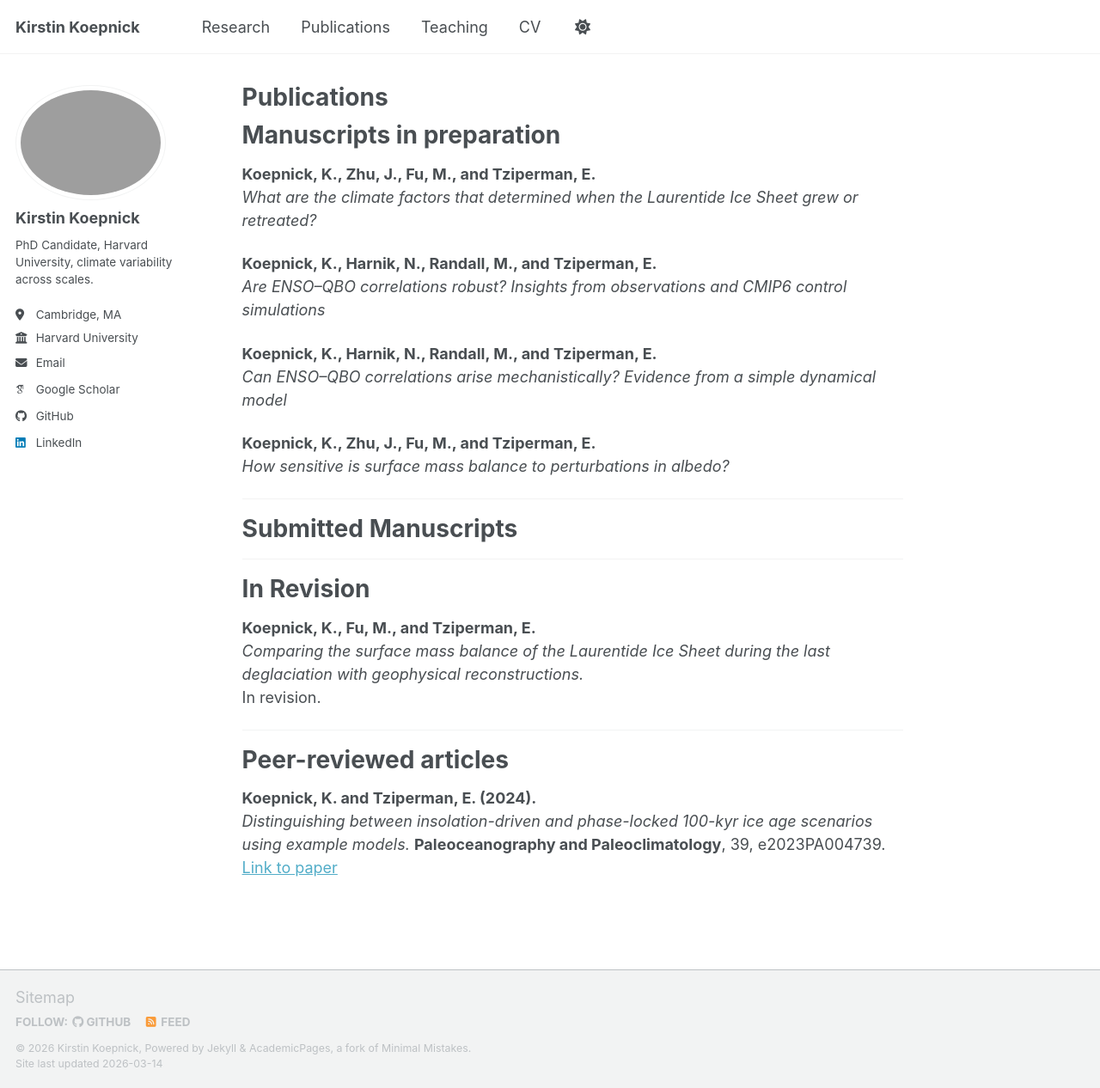
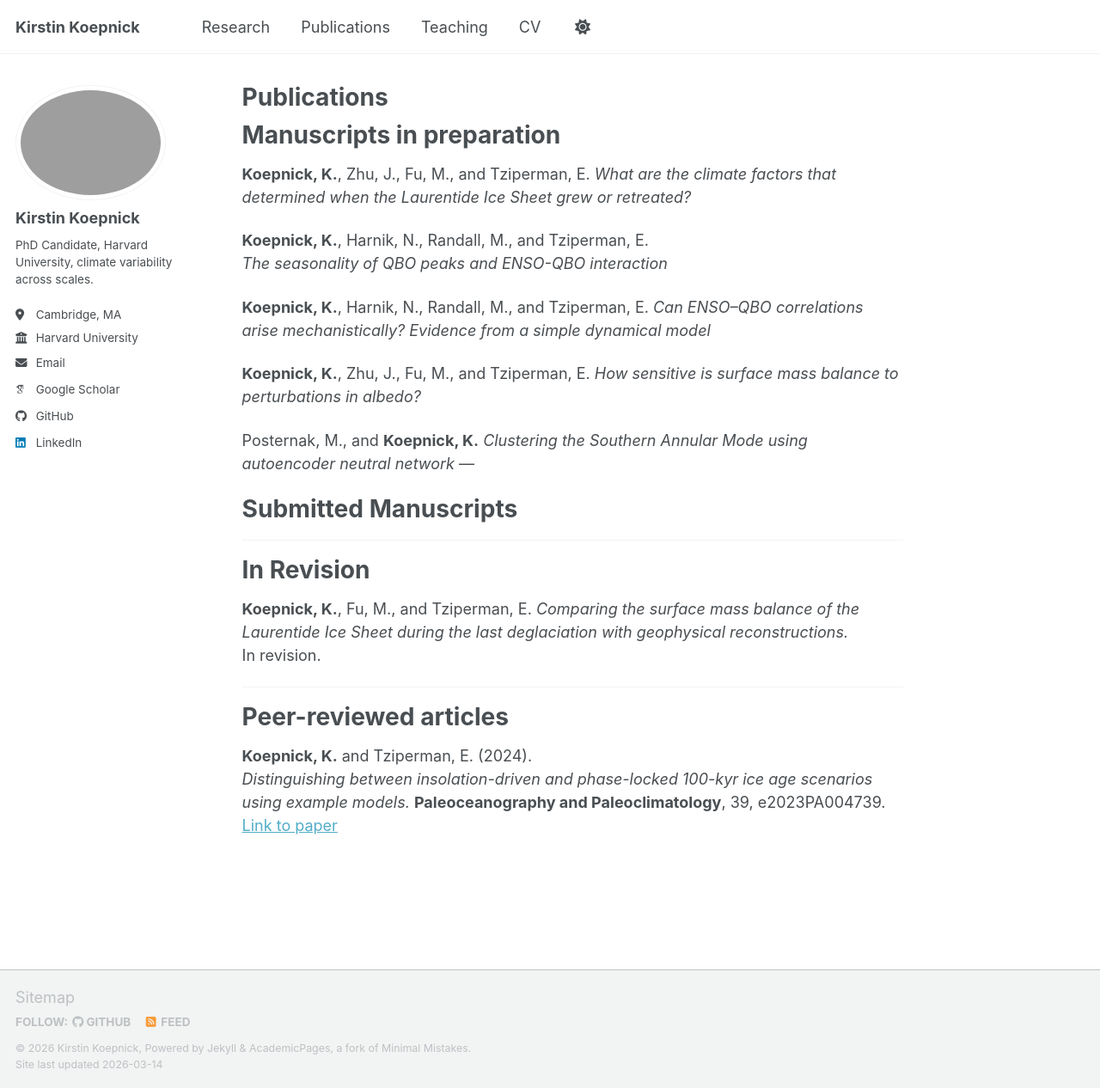
Before and after one commit to kirstinkoepnick/kirstinkoepnick.github.io, a Jekyll site: the page built from _pages/publications.md, in a window 1280 px wide and 1266 px high. Shown: the whole window at 86% size. Built offline with Jekyll 4.4.1, drawn with Linux system fonts in a browser that asks for light colours; some web fonts are replaced; a script bundle is joined from its source files by our own code; library files that are not in the unit come from our copies.

Commit message:
Update publications.md

```diff
--- a/_pages/publications.md
+++ b/_pages/publications.md
@@ -7,18 +7,20 @@ author_profile: true
 
 # Manuscripts in preparation
 
-**Koepnick, K., Zhu, J., Fu, M., and Tziperman, E.**
+**Koepnick, K.**, Zhu, J., Fu, M., and Tziperman, E.
 *What are the climate factors that determined when the Laurentide Ice Sheet grew or retreated?*
 
-**Koepnick, K., Harnik, N., Randall, M., and Tziperman, E.**
-*Are ENSO–QBO correlations robust? Insights from observations and CMIP6 control simulations*
+**Koepnick, K.**, Harnik, N., Randall, M., and Tziperman, E.
+*The seasonality of QBO peaks and ENSO-QBO interaction*
 
-**Koepnick, K., Harnik, N., Randall, M., and Tziperman, E.**
+**Koepnick, K.**, Harnik, N., Randall, M., and Tziperman, E.
 *Can ENSO–QBO correlations arise mechanistically? Evidence from a simple dynamical model*
 
-**Koepnick, K., Zhu, J., Fu, M., and Tziperman, E.**
+**Koepnick, K.**, Zhu, J., Fu, M., and Tziperman, E.
 *How sensitive is surface mass balance to perturbations in albedo?*
 
+Posternak, M., and **Koepnick, K.**
+*Clustering the Southern Annular Mode using autoencoder neutral network*
 ---
 
 # Submitted Manuscripts
@@ -27,7 +29,7 @@ author_profile: true
 
 # In Revision
 
-**Koepnick, K., Fu, M., and Tziperman, E.**
+**Koepnick, K.**, Fu, M., and Tziperman, E.
 *Comparing the surface mass balance of the Laurentide Ice Sheet during the last deglaciation with geophysical reconstructions.*
 In revision.
 
@@ -35,6 +37,6 @@ In revision.
 
 # Peer-reviewed articles
 
-**Koepnick, K. and Tziperman, E. (2024).**
+**Koepnick, K.** and Tziperman, E. (2024).
 *Distinguishing between insolation-driven and phase-locked 100-kyr ice age scenarios using example models.* **Paleoceanography and Paleoclimatology**, 39, e2023PA004739.
 [Link to paper](https://doi.org/10.1029/2023PA004739)
```
